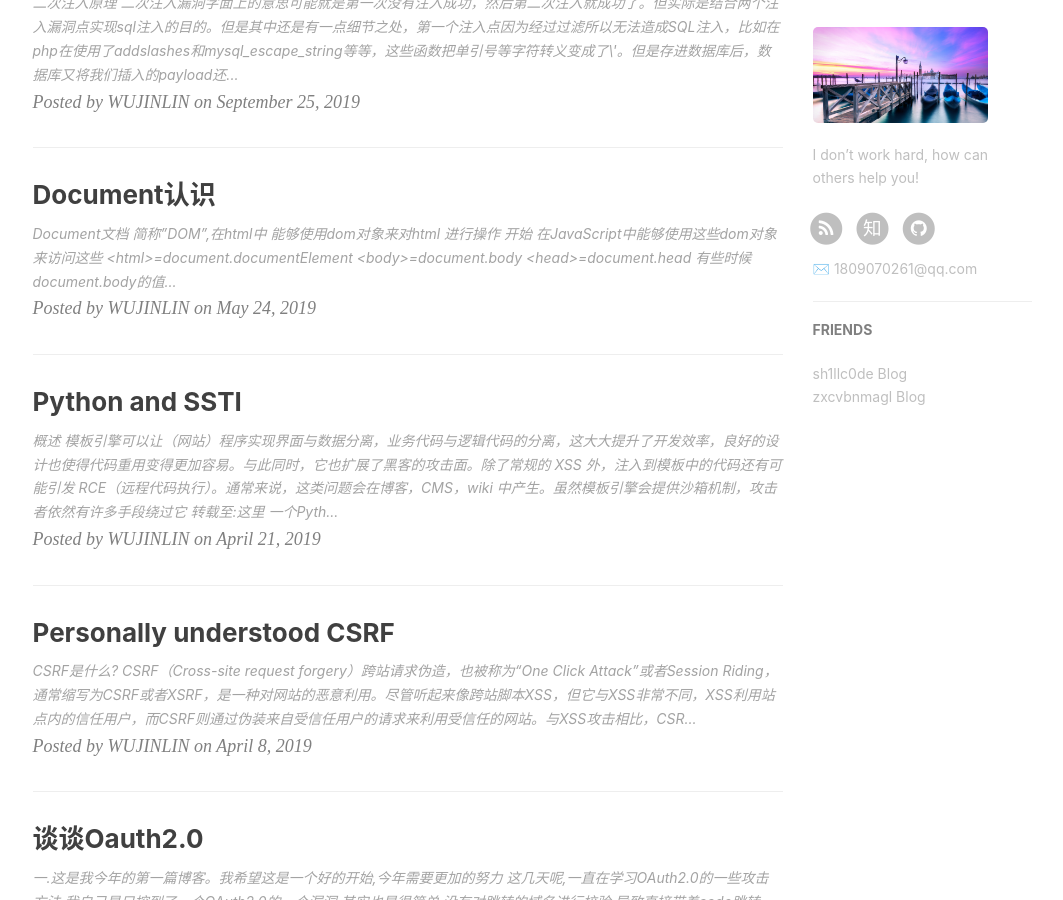
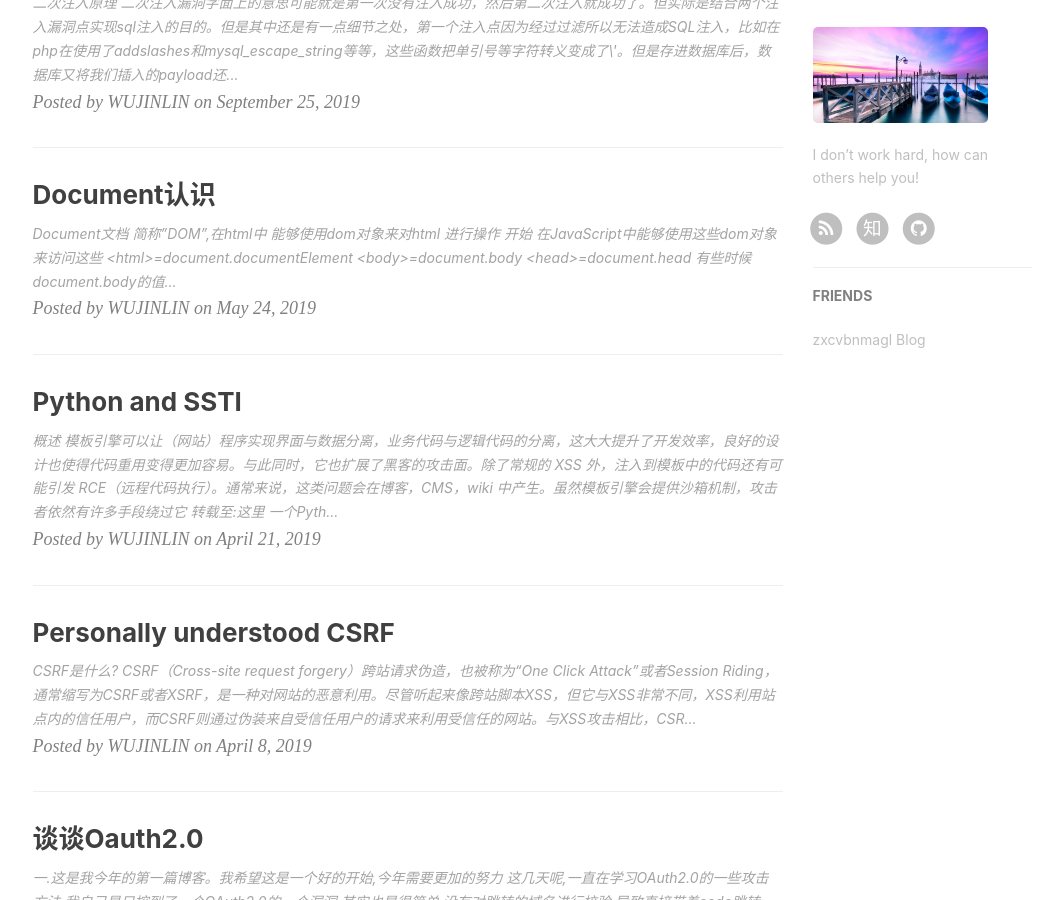
Before and after one commit to Silentsoul04/WUHUIJUNG.github.io, a Jekyll site: the page built from index.html, in a window 1280 px wide and 900 px high, scrolled down 727 px. Shown: the whole window, without its empty margins (135-1198 px from the left). Built offline with Jekyll 4.4.1, drawn with Linux system fonts in a browser that asks for light colours; nearby versions of some CDN libraries; the list of posts is cut into pages by our own code; comment, search, counter and statistics services are not loaded.

Commit message:
Update _config.yml

```diff
--- a/_config.yml
+++ b/_config.yml
@@ -2,7 +2,7 @@
 title: WUJINLIN
 SEOTitle: WUJINLIN的博客 | WUJINLIN
 header-img: img/post-bg-desk.jpg
-email: 1809070261@qq.com
+email:
 description: "The beginning of every failure is success."
 keyword: "WUJINLIN, WHJ的博客,CTF, WEB"
 url: "http://WUHUIJUNG.github.io"          # your host, for absolute URL
@@ -96,10 +96,6 @@ service-worker: true
 # Friends
 friends: [
     {
-        title: "sh1llc0de Blog",
-        href: "https://www.sh1llc0de.xyz/"
-    },
-    {
         title: "zxcvbnmagl Blog",
         href: "https://www.zxcvbnmagl.xyz/"
     }
```
